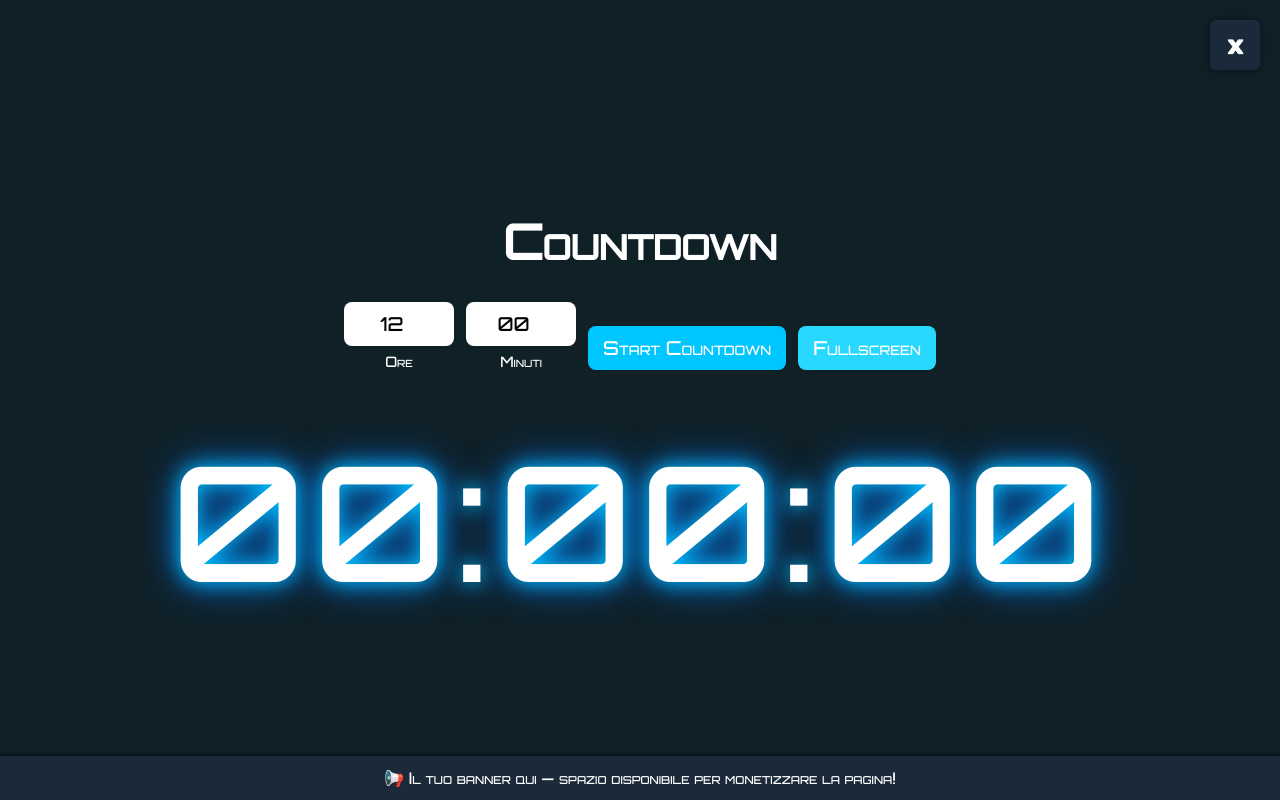
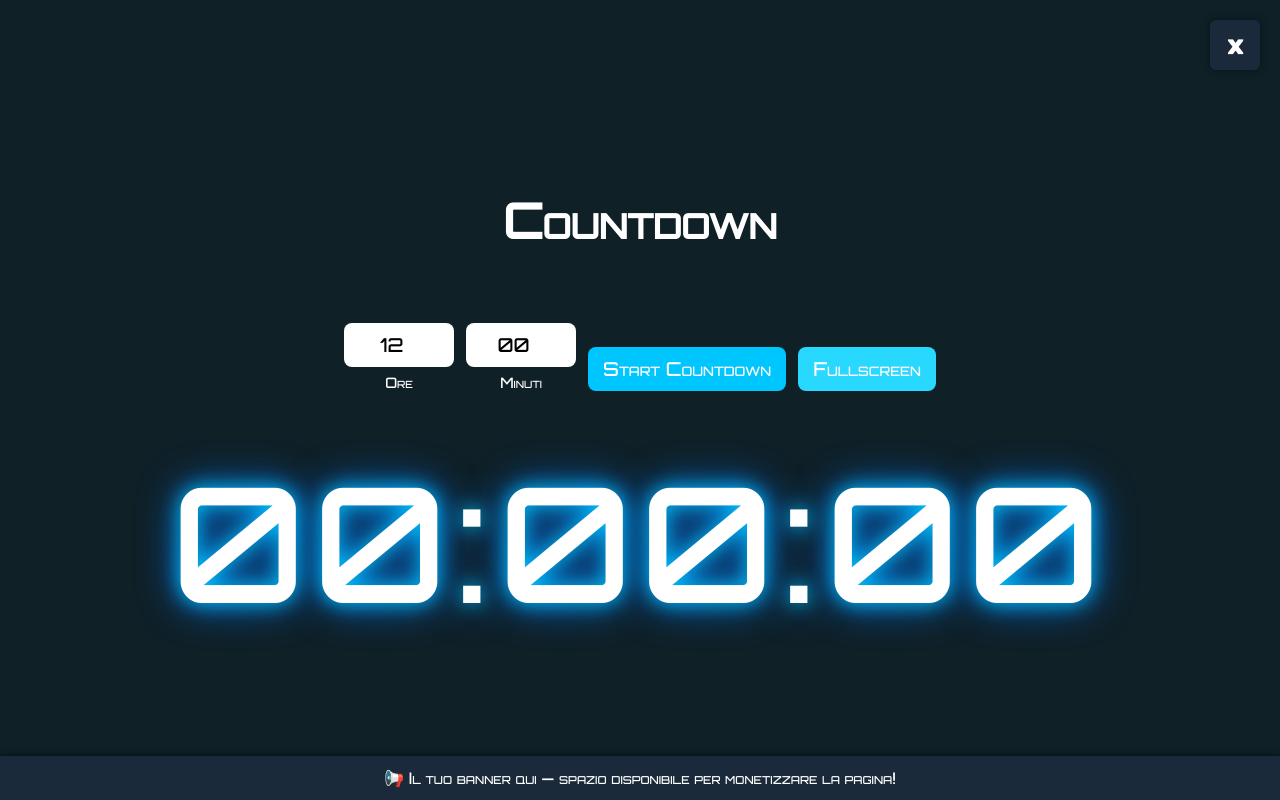
Before and after one commit to Ninolestat/Countdown, a plain HTML site: page index.html in a window 1280 px wide. Drawn offline with Linux system fonts and the light colour scheme.

Commit message:
Add files via upload

```diff
--- a/index.html
+++ b/index.html
@@ -39,6 +39,8 @@
       display: flex;
       flex-direction: column;
       align-items: center;
+      justify-content: flex-end;
+      height: 110px;
     }
 
     .input-label {
```
